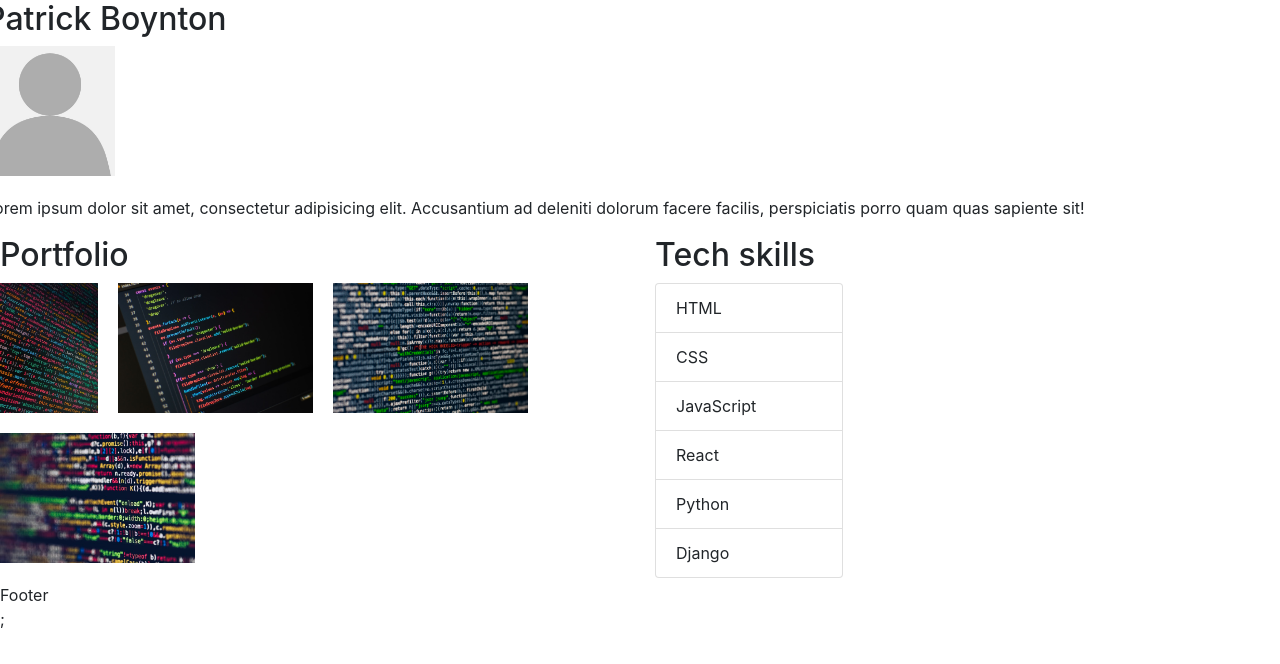
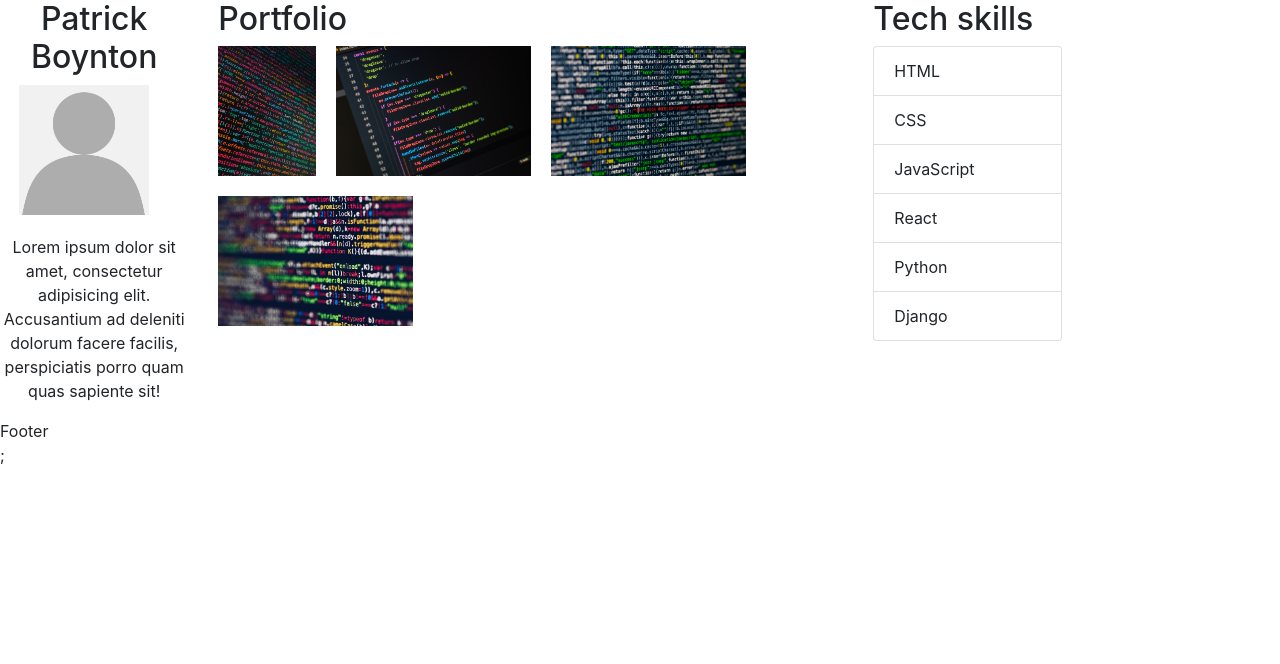
Before and after one commit to PatrickBoynton/portfolio, a React (Create React App) app: page / in a window 1280 px wide. Shown: the top 664 px of the page. Built offline with nearby package versions, Linux system fonts and the light colour scheme.

Commit message:
Trying out basic louts.

```diff
--- a/src/Sidebar.js
+++ b/src/Sidebar.js
@@ -3,7 +3,7 @@ import {Component} from 'react';
 class Sidebar extends Component{
     render() {
         return (
-            <div>
+            <div className="text-center col-2">
                 <h2>Patrick Boynton</h2>
                 <img src={process.env.PUBLIC_URL + '/person-placeholder.jpeg'} alt="Me"/>
                 <p>Lorem ipsum dolor sit amet, consectetur adipisicing elit. Accusantium ad deleniti dolorum facere facilis, perspiciatis porro quam quas sapiente sit!</p>
```
